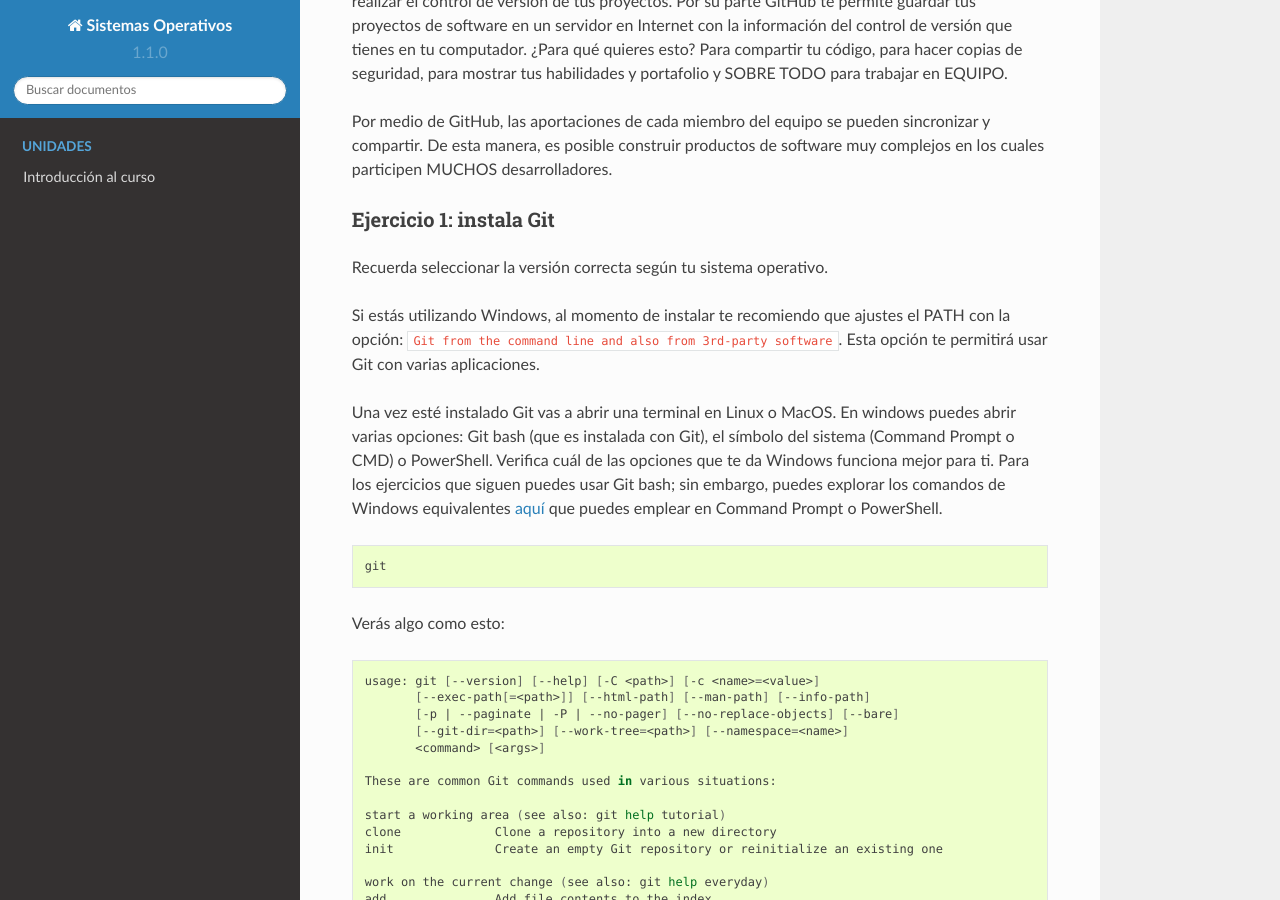
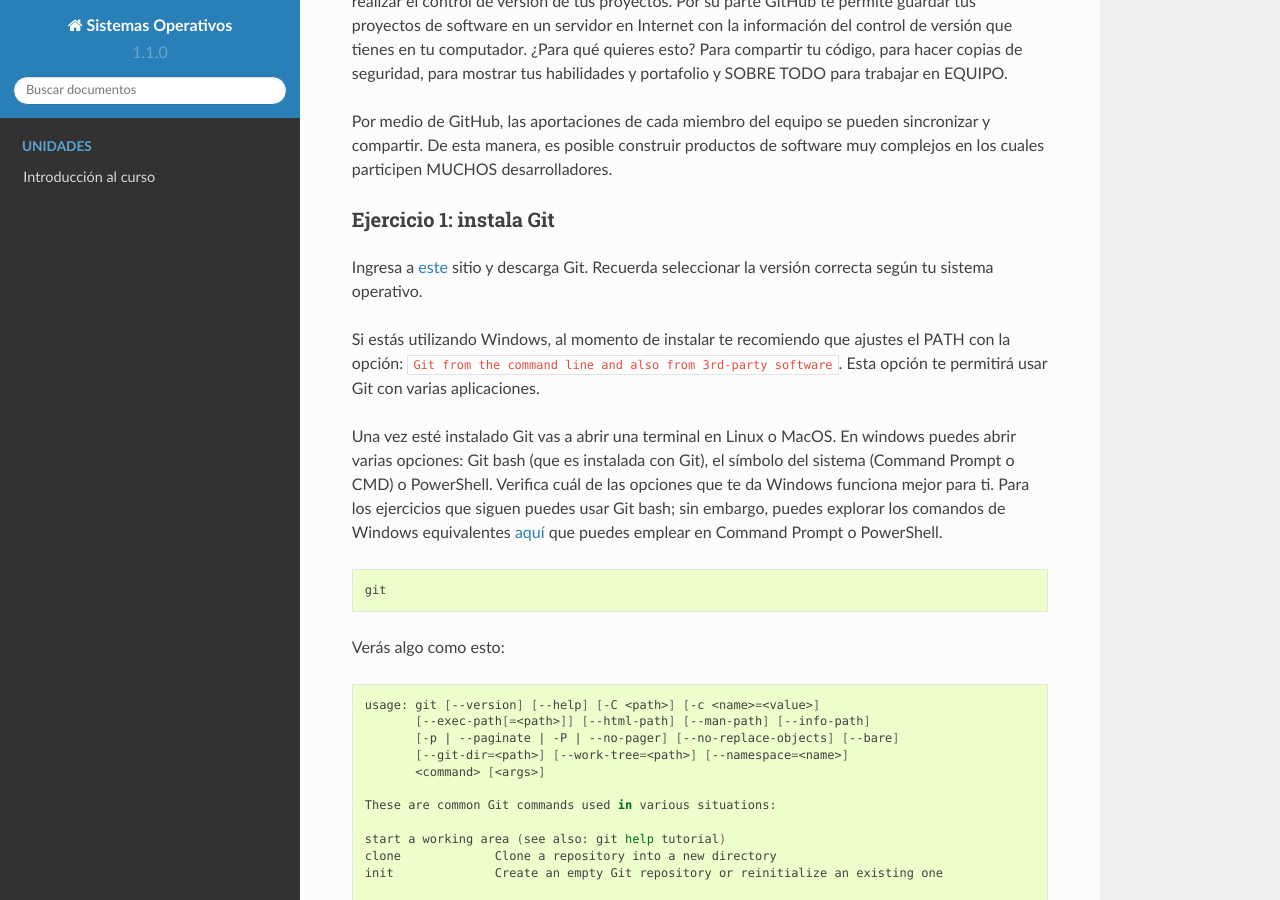
Before and after one commit to juanferfranco/sistemasoperativos, a Sphinx documentation site: the page built from docs/_unidad1/introGit.rst, in a window 1280 px wide and 900 px high, scrolled down 1118 px. Built offline with Sphinx 7.4.7 and the Read the Docs theme 2.0.0, drawn with Linux system fonts in a browser that asks for light colours; pages that are not in the unit, such as notebooks, are missing from menus.

Commit message:
add download URL to ejercicio 1

```diff
--- a/docs/_unidad1/introGit.rst
+++ b/docs/_unidad1/introGit.rst
@@ -60,7 +60,8 @@
 Ejercicio 1: instala Git
 ^^^^^^^^^^^^^^^^^^^^^^^^^^^
 
-Recuerda seleccionar la versión correcta según tu sistema operativo.
+Ingresa a `este <https://git-scm.com/downloads>`__ sitio y descarga Git. Recuerda seleccionar
+la versión correcta según tu sistema operativo.
 
 Si estás utilizando Windows, al momento de instalar te recomiendo que ajustes
 el PATH con la opción: ``Git from the command line and also from 3rd-party software``.
```
